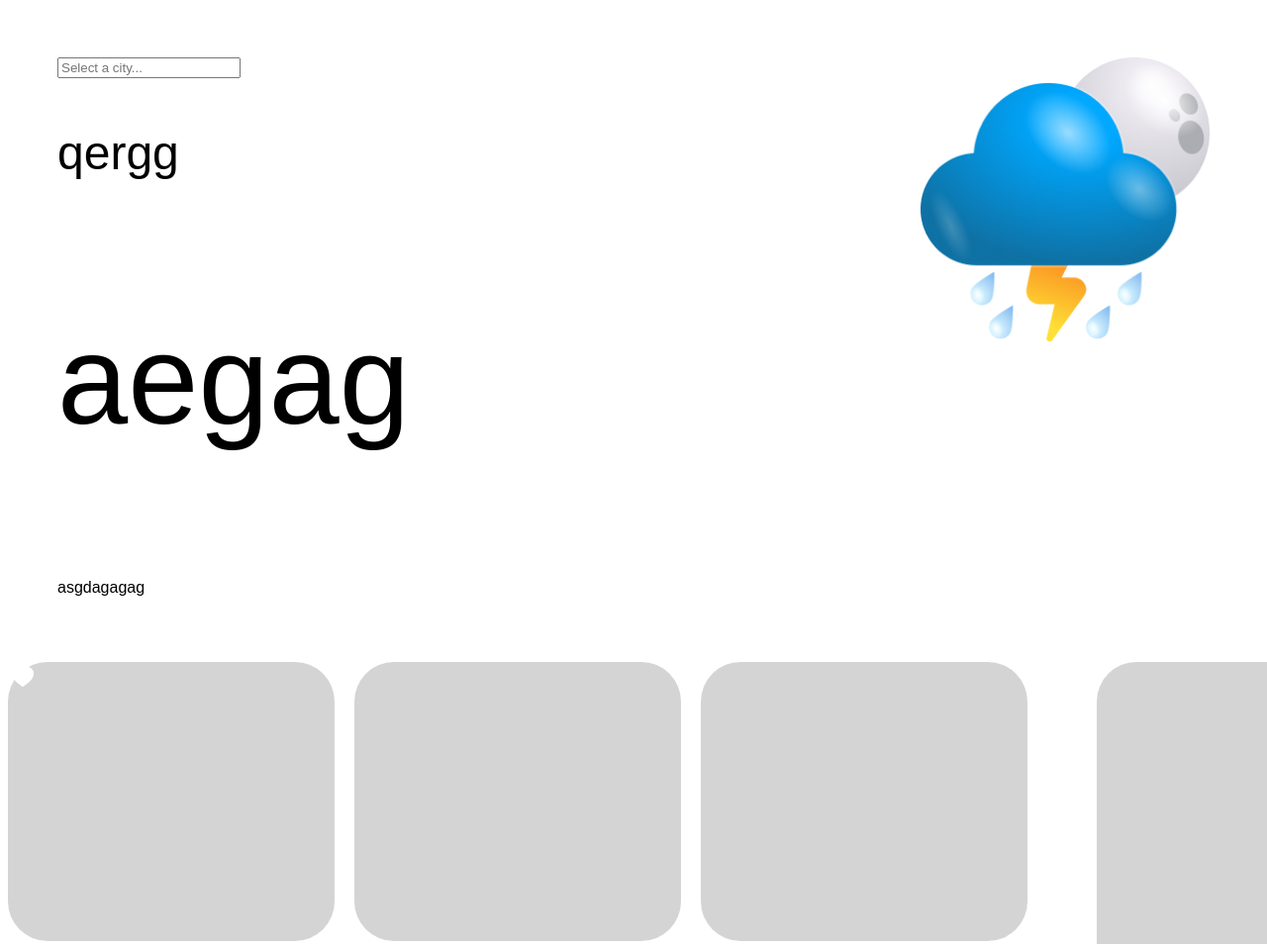
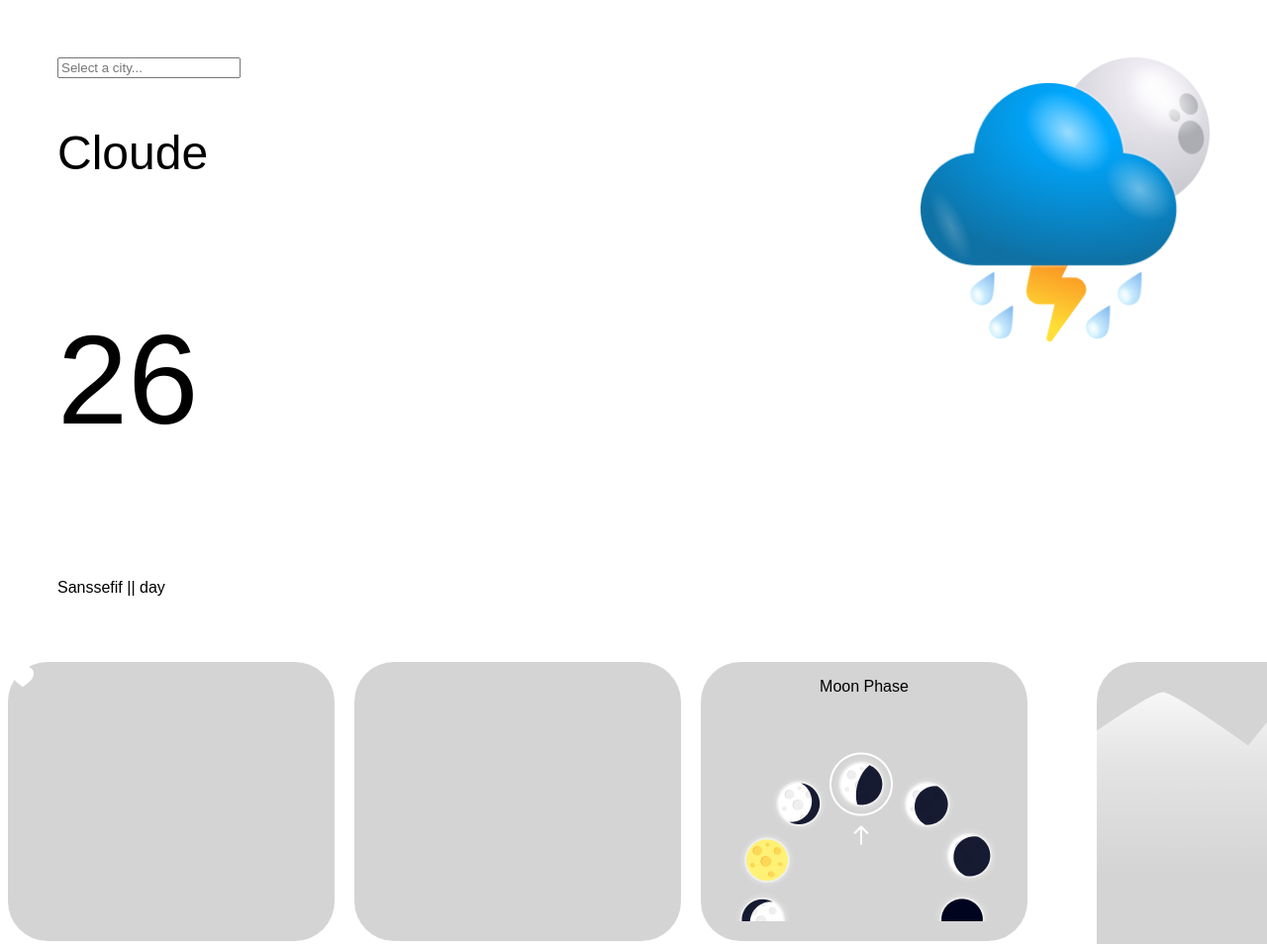
Before and after one commit to ernestlabatij-cmd/Final-test, a website with bundled scripts: page index.html in a window 1280 px wide. Shown: the top 954 px of the page at 99% size. Built offline with nearby package versions, Linux system fonts and the light colour scheme.

Commit message:
Add styles and HTML

```diff
--- a/index.html
+++ b/index.html
@@ -29,9 +29,9 @@
                     </div>
                       <div class="img-search2"></div>
                   </div>
-                   <p class="city" id="city">qergg</p>
-                   <p class="temperatyr" id="temperatyr">aegag</p>
-                   <p class="day-time"  id="day-time">asgdagagag</p>
+                   <p class="city" id="city">Cloude</p>
+                   <p class="temperatyr" id="temperatyr">26</p>
+                   <p class="day-time"  id="day-time">Sanssefif || day</p>
                </div>
            </div>
            <div class="header-right">
@@ -54,9 +54,12 @@
                          <p></p>
                      </div>
                     <div class="div-three">
-                        <img src="" alt="">
-                        <p></p>
-                        <p></p>
+                       <div class="p-holder">
+                           <p class="thre-main-p">Moon Phase</p>
+                       </div>
+                      <div class="img-holder">
+                          <img  class="img-main"  src="src/img/Frame.png" alt="">
+                      </div>
                     </div>
                  </div>
                  <div class="sekond"></div>
@@ -73,7 +76,9 @@
          </div>
         <div class="leaft-div-main">
             <div class="leaft-div">
-
+                <div class="img-back">
+                    <img class="img-fotter-main" src="src/img/Vector%208.png" alt="">
+                </div>
             </div>
         </div>
     </div>
--- a/src/styles/stryktyr.css
+++ b/src/styles/stryktyr.css
@@ -16,8 +16,6 @@
     justify-content: center;
     gap: 20px;
     align-items: center;
-
-
 }
 
 .main-fotore{
@@ -40,3 +38,18 @@
     justify-content: space-around;
     gap: 70px;
 }
+
+.img-holder{
+    display: flex;
+    justify-content: center;
+    top: 70px;
+
+
+.thre-main-p{
+    text-align: center;}
+}
+
+.p-holder{
+    display: flex;
+    justify-content: center;
+}
--- a/src/styles/tokens.css
+++ b/src/styles/tokens.css
@@ -47,3 +47,10 @@
     background: rgba(113, 113, 113, 0.3);
     border-radius: 40px;
 }
+
+.img-back{
+    margin-bottom: 100px;
+    width: 324px;
+    height: 245px;
+    top: 336px;
+}
```
Also changed, not shown: src/img/Frame.png (added), src/img/Vector 8.png (added).
